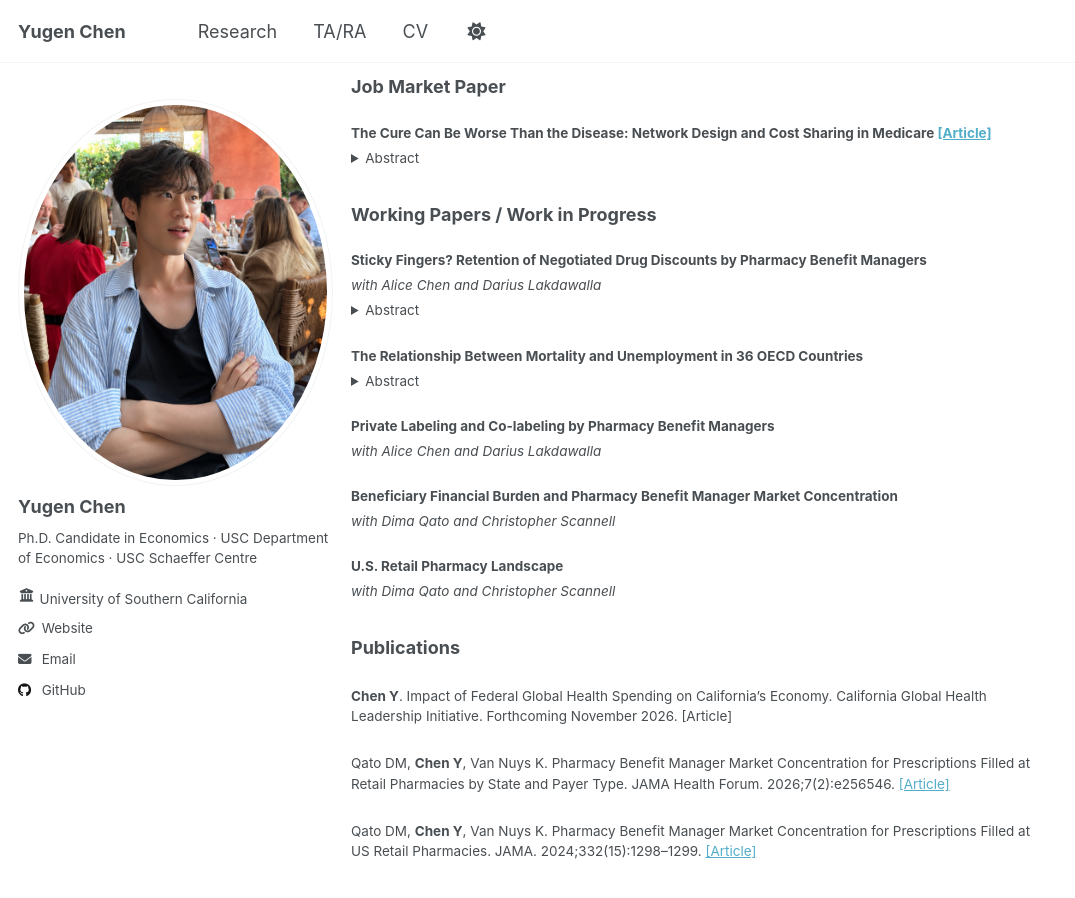
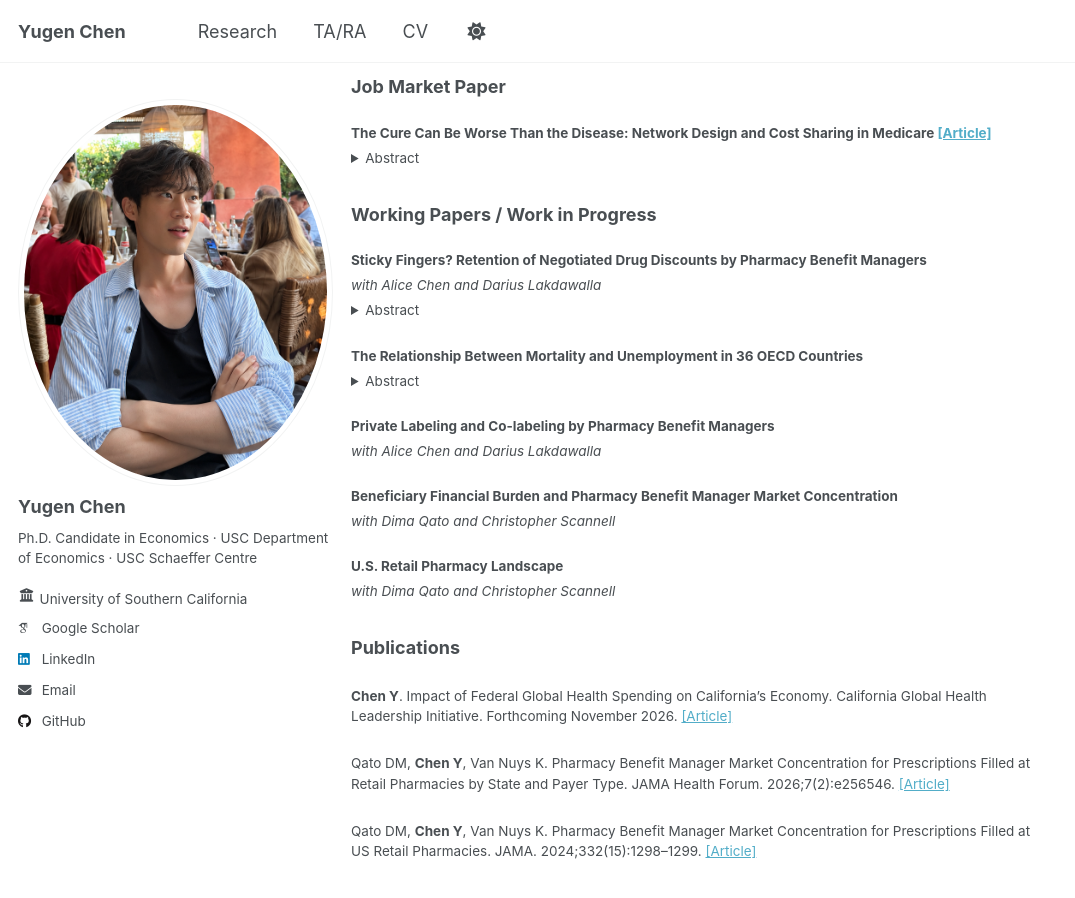
Before and after one commit to YugenChen/YugenChen.github.io, a Jekyll site: the page built from _pages/about.md, in a window 1280 px wide and 900 px high, scrolled down 361 px. Shown: the whole window, without its empty margins (0-1075 px from the left). Built offline with Jekyll 4.4.1, drawn with Linux system fonts in a browser that asks for light colours; some web fonts are replaced.

Commit message:
Link California report and add Scholar and LinkedIn profiles

```diff
--- a/_config.yml
+++ b/_config.yml
@@ -28,13 +28,13 @@ author:
   bio              : "Ph.D. Candidate in Economics · USC Department of Economics · USC Schaeffer Centre"
   location         : # "Earth"
   employer         : "University of Southern California"
-  uri              : "/"
+  uri              :
   email            : "yugen.chen@usc.edu"
 
   # Academic websites
   academia         : # URL
   arxiv            : # URL - Update with the correct link to your profile
-  googlescholar    : # "https://scholar.google.com/citations?user=PS_CX0AAAAAJ"
+  googlescholar    : "https://scholar.google.com/citations?hl=en&user=qV6hnCsAAAAJ&view_op=list_works&gmla=AN_4Zu-p1DWSojHICeV4ffDut-uTG4I6Nsw3rBUa_QMahuStCCGkfrlARE_lpnHBTlw5hrZb4aI_"
   impactstory      : # URL
   orcid            : # "http://orcid.org/yourorcidurl"
   semantic         : # URL
@@ -60,7 +60,7 @@ author:
   keybase          : # Username
   instagram        : # Username
   lastfm           : # Username
-  linkedin         : # Username
+  linkedin         : "yugen-chen-915959171"
   mastodon         : # URL
   medium           : # URL
   pinterest        : # Username
--- a/_data/research.yml
+++ b/_data/research.yml
@@ -63,6 +63,7 @@ work_in_progress:
 publications:
 - title: Impact of Federal Global Health Spending on California’s Economy
   authors: Chen Y.
+  url: https://www.theglobalfight.org/californiareport/
   show_abstract: false
   venue: California Global Health Leadership Initiative. Forthcoming November 2026.
   abstract: This report estimates the economic activity and patented innovation associated with U.S. federal
--- a/_includes/author-profile.html
+++ b/_includes/author-profile.html
@@ -32,6 +32,12 @@
       {% if author.employer %}
         <li class="author__desktop author__employer"><i class="fas fa-fw fa-building-columns icon-pad-right" aria-hidden="true"></i><span>{{ author.employer }}</span></li>
       {% endif %}
+      {% if author.googlescholar %}
+        <li><a href="{{ author.googlescholar | escape }}"><i class="ai ai-google-scholar icon-pad-right" aria-hidden="true"></i>Google Scholar</a></li>
+      {% endif %}
+      {% if author.linkedin %}
+        <li><a href="https://www.linkedin.com/in/{{ author.linkedin | escape }}/"><i class="fab fa-fw fa-linkedin icon-pad-right" aria-hidden="true"></i>LinkedIn</a></li>
+      {% endif %}
       {% if author.uri %}
         <li><a href="{{ author.uri | relative_url }}"><i class="fas fa-fw fa-link icon-pad-right" aria-hidden="true"></i>{{ site.data.ui-text[site.locale].website_label | default: "Website" }}</a></li>
       {% endif %}
@@ -45,9 +51,6 @@
       {% endif %}
       {% if author.arxiv %}
         <li><a href="{{ author.arxiv }}"><i class="ai ai-arxiv ai-fw icon-pad-right"></i>arXiv</a></li>
-      {% endif %}
-      {% if author.googlescholar %}
-        <li><a href="{{ author.googlescholar }}"><i class="ai ai-google-scholar icon-pad-right"></i>Google Scholar</a></li>
       {% endif %}
       {% if author.semantic %}
         <li><a href="{{ author.semantic }}"><i class="ai ai-semantic-scholar ai-fw icon-pad-right"></i>Semantic Scholar</a></li>
@@ -116,9 +119,6 @@
       {% if author.lastfm %}
         <li><a href="https://last.fm/user/{{ author.lastfm }}"><i class="fab fa-fw fa-lastfm icon-pad-right" aria-hidden="true"></i>Last.fm</a></li>
       {% endif %}
-      {% if author.linkedin %}
-        <li><a href="https://www.linkedin.com/in/{{ author.linkedin }}"><i class="fab fa-fw fa-linkedin icon-pad-right" aria-hidden="true"></i>LinkedIn</a></li>
-      {% endif %}
       {% if author.mastodon %}
         <li><a href="{{ author.mastodon }}"><i class="fab fa-fw fa-mastodon icon-pad-right" aria-hidden="true"></i>Mastodon</a></li>
       {% endif %}
```
